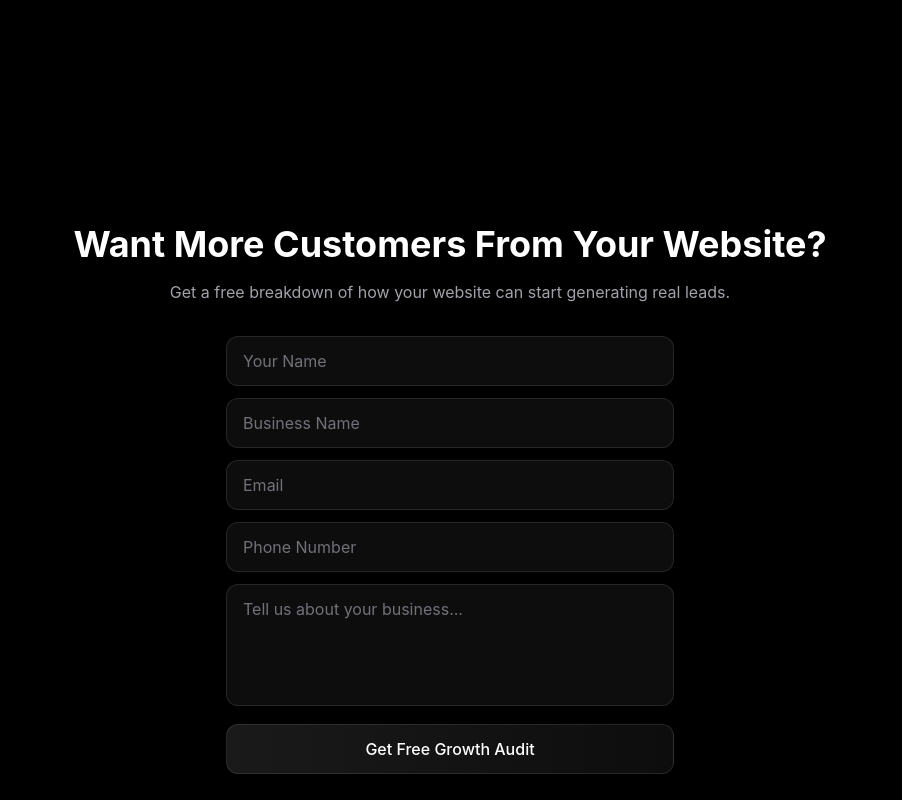
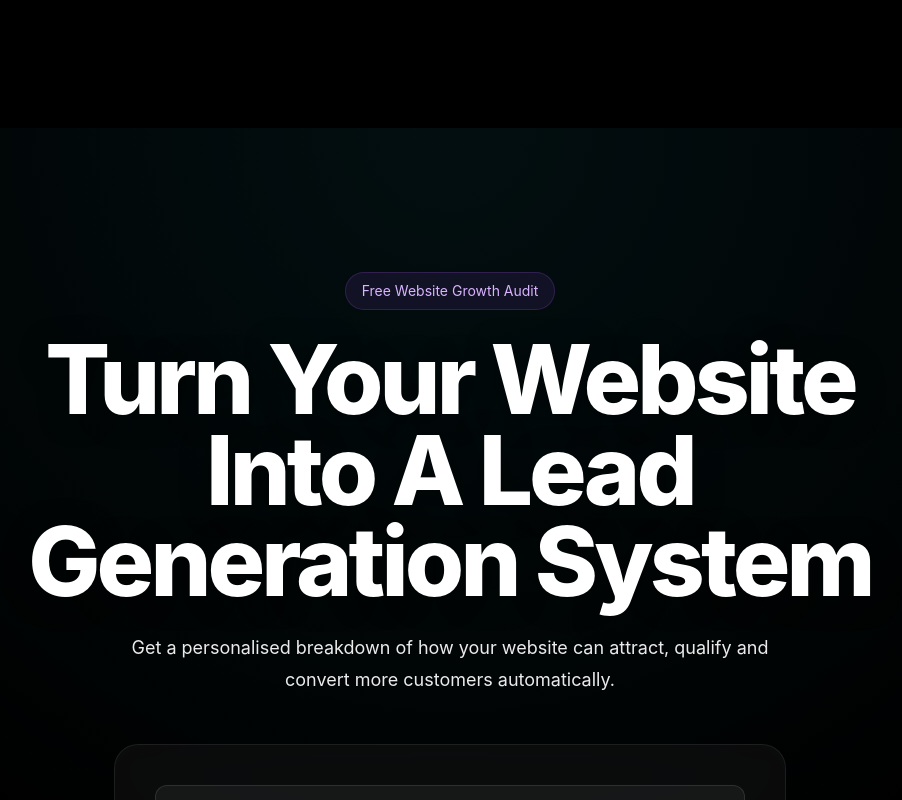
Before and after one commit to dipar2848-byte/Vanta-works-v2, a React (Vite) app: page / in a window 1280 px wide. Shown: the part 1760-2560 px from the top of the page, without its empty margins (190-1092 px from the left). Built offline with nearby package versions, Linux system fonts and the light colour scheme; no server answers.

Commit message:
Update MidCTA.jsx

```diff
--- a/src/components/sections/MidCTA.jsx
+++ b/src/components/sections/MidCTA.jsx
@@ -2,17 +2,28 @@ import LeadForm from "../LeadForm";
 
 export default function MidCTA() {
   return (
-    <section className="py-24 px-6 text-center">
-      <h2 className="text-3xl md:text-4xl font-bold">
-        Want More Customers From Your Website?
-      </h2>
+    <section className="mood-cta scene-solution">
+      <div className="max-w-5xl mx-auto">
 
-      <p className="text-zinc-400 mt-4 mb-8 max-w-xl mx-auto">
-        Get a free breakdown of how your website can start generating real leads.
-      </p>
+        <div className="text-center mb-12">
+          <div className="inline-flex px-4 py-2 rounded-full border border-purple-500/20 bg-purple-500/10 text-purple-300 text-sm mb-6">
+            Free Website Growth Audit
+          </div>
 
-      <div className="max-w-md mx-auto">
-        <LeadForm />
+          <h2 className="text-display max-w-4xl mx-auto">
+            Turn Your Website Into A Lead Generation System
+          </h2>
+
+          <p className="text-body max-w-2xl mx-auto mt-6">
+            Get a personalised breakdown of how your website can attract,
+            qualify and convert more customers automatically.
+          </p>
+        </div>
+
+        <div className="max-w-2xl mx-auto glass-card p-6 md:p-10">
+          <LeadForm />
+        </div>
+
       </div>
     </section>
   );
```
